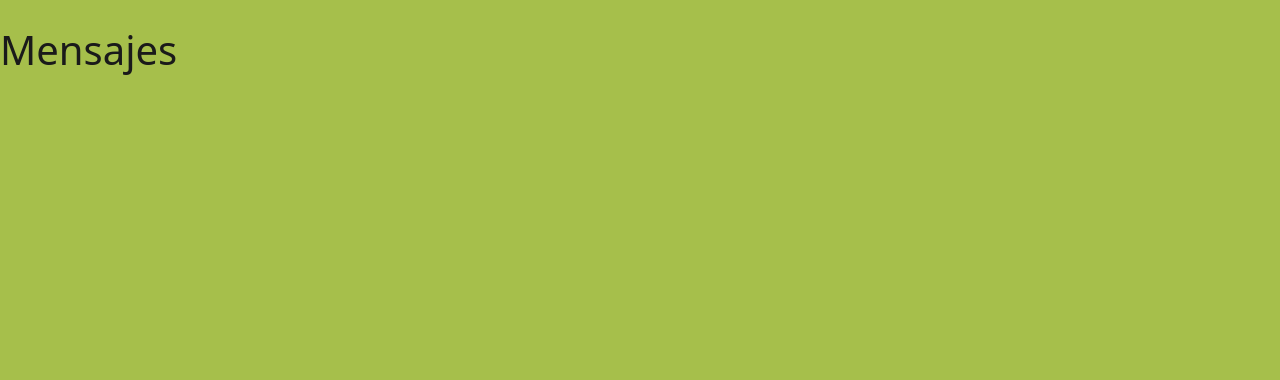
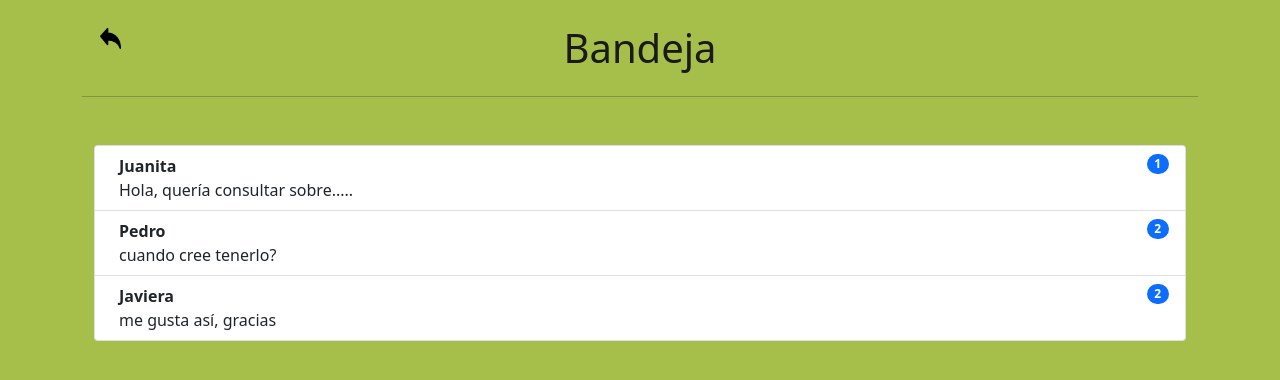
Before and after one commit to MiIeto/Hackathon2021-D3v, a plain HTML site: page prototipo/MaPy/mensajes.html in a window 1280 px wide. Drawn offline with nearby package versions, Linux system fonts and the light colour scheme.

Commit message:
bandeja de entrada

```diff
--- a/prototipo/MaPy/mensajes.html
+++ b/prototipo/MaPy/mensajes.html
@@ -1,5 +1,6 @@
 <!DOCTYPE html>
 <html lang="en">
+
 <head>
     <meta charset="UTF-8">
     <meta http-equiv="X-UA-Compatible" content="IE=edge">
@@ -12,16 +13,47 @@
         integrity="sha384-EVSTQN3/azprG1Anm3QDgpJLIm9Nao0Yz1ztcQTwFspd3yD65VohhpuuCOmLASjC" crossorigin="anonymous">
 
 </head>
+
 <body class="i-body">
 
-    <div class="">
-        <div class="">
-            <button><img src="img/back.svg" alt="back"></button>
+    <div class="container">
+        <div class="container">
+            <div class="position-absolute top-4 start-2">
+                <button><img class="search" src="img/back-arrow.png" alt="back"></button>
+            </div>
+            <div class="container d-flex col mt-4 justify-content-center">
+                <h1>Bandeja</h1>
+            </div>
         </div>
-        <div class="">
-            <h1>Mensajes</h1>
+        <hr>
+        <div class="container mt-5">
+            <ol class="list-group">
+                <li class="list-group-item d-flex justify-content-between align-items-start">
+                  <div class="ms-2 me-auto">
+                    <div class="fw-bold">Juanita</div>
+                    Hola, quería consultar sobre.....
+                  </div>
+                  <span class="badge bg-primary rounded-pill">1</span>
+                </li>
+                <li class="list-group-item d-flex justify-content-between align-items-start">
+                  <div class="ms-2 me-auto">
+                    <div class="fw-bold">Pedro</div>
+                    cuando cree tenerlo?
+                  </div>
+                  <span class="badge bg-primary rounded-pill">2</span>
+                </li>
+                <li class="list-group-item d-flex justify-content-between align-items-start">
+                  <div class="ms-2 me-auto">
+                    <div class="fw-bold">Javiera</div>
+                    me gusta así, gracias
+                  </div>
+                  <span class="badge bg-primary rounded-pill">2</span>
+                </li>
+              </ol>
         </div>
+
     </div>
 
 </body>
+
 </html>
```
Also changed, not shown: prototipo/MaPy/img/back-arrow.png (added), prototipo/MaPy/img/back.svg (deleted).
